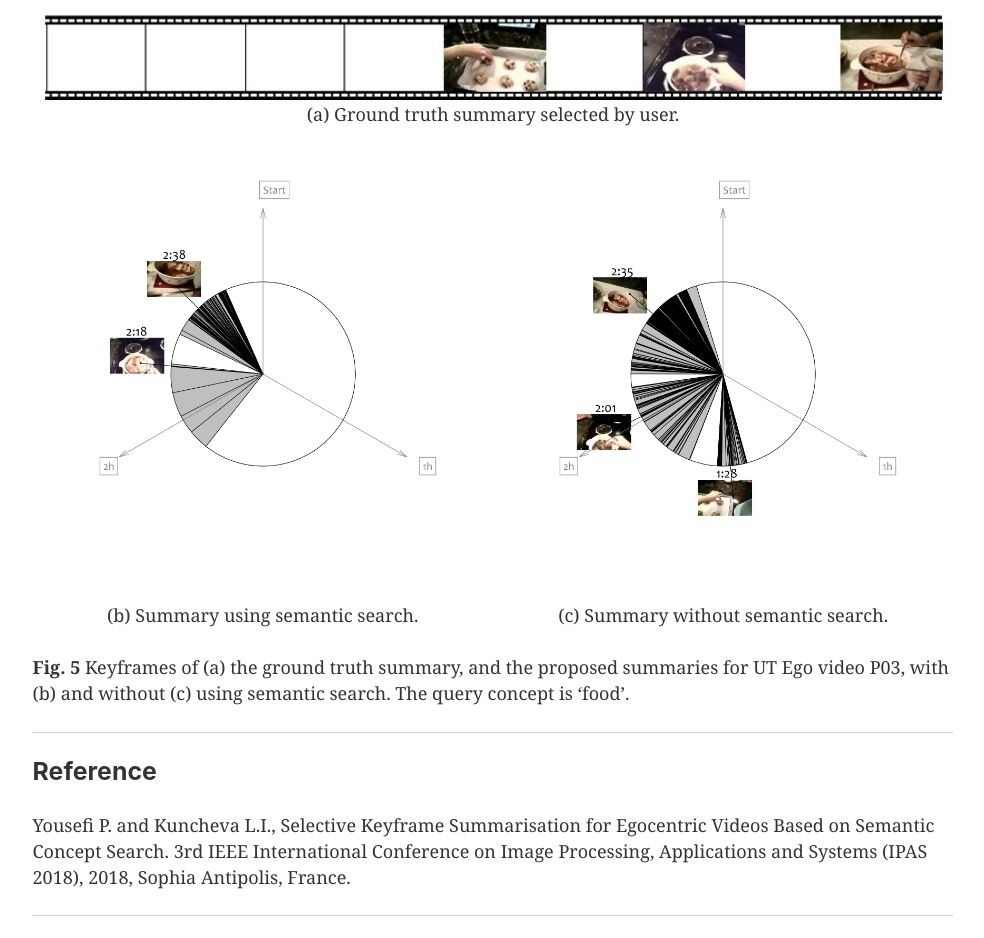
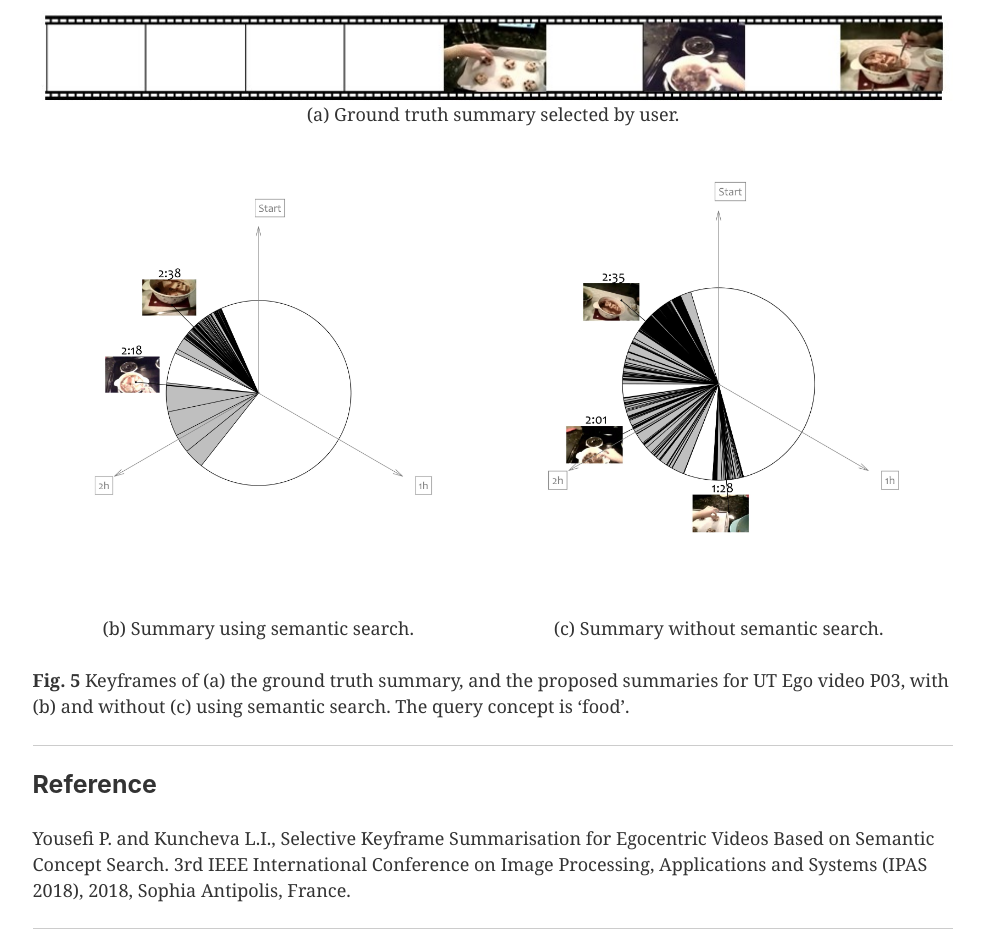
Before and after one commit to clarematthews/PROJECT-RPG-2015-188, a Gatsby site: page /selective-summary in a window 1280 px wide. Shown: the part 4675-5613 px from the top of the page, without its empty margins (147-1131 px from the left). Built offline with nearby package versions, Linux system fonts and the light colour scheme; Gatsby itself is replaced by a stand-in of ours.

Commit message:
Use fluid images for compass summaries

```diff
--- a/src/components/image.js
+++ b/src/components/image.js
@@ -89,15 +89,15 @@ const Image = (props) => (
         }
 	selectiveFoodNoSemantic: file(relativePath: { eq: "selective-summary/food-summary-no-semantic.jpg" }) {
           childImageSharp {
-            fixed(width: 450) {
-              ...GatsbyImageSharpFixed
+            fluid(maxWidth: 2000) {
+              ...GatsbyImageSharpFluid
             }
           }
         }
 	selectiveFood: file(relativePath: { eq: "selective-summary/food-summary.jpg" }) {
           childImageSharp {
-            fixed(width: 450) {
-              ...GatsbyImageSharpFixed
+            fluid(maxWidth: 2000) {
+              ...GatsbyImageSharpFluid
             }
           }
         }
--- a/src/pages/selective-summary.js
+++ b/src/pages/selective-summary.js
@@ -145,13 +145,13 @@ EDUB lifelog.
 	    <Image name='selectiveGT' fluid />
 	    <p style={{textAlign: 'center'}}>(a) Ground truth summary selected by user.</p>
     </div>
-    <div style={{display: 'flex', justifyContent: 'space-around', alignItems: 'flex-end', flexWrap: 'wrap'}}>
-	    <div>
-                    <Image name='selectiveFood' fixed />
+    <div style={{display: 'flex', justifyContent: 'space-around', alignItems: 'flex-end'}}>
+	    <div style={{flexGrow: '1'}}>
+                    <Image name='selectiveFood' fluid />
 		    <p style={{textAlign: 'center'}}>(b) Summary using semantic search.</p>
 	    </div>
-	    <div>
-                    <Image name='selectiveFoodNoSemantic' fixed />
+	    <div style={{flexGrow: '1'}}>
+                    <Image name='selectiveFoodNoSemantic' fluid />
 		    <p style={{textAlign: 'center'}}>(c) Summary without semantic search.</p>
 	    </div>
     </div>
```
